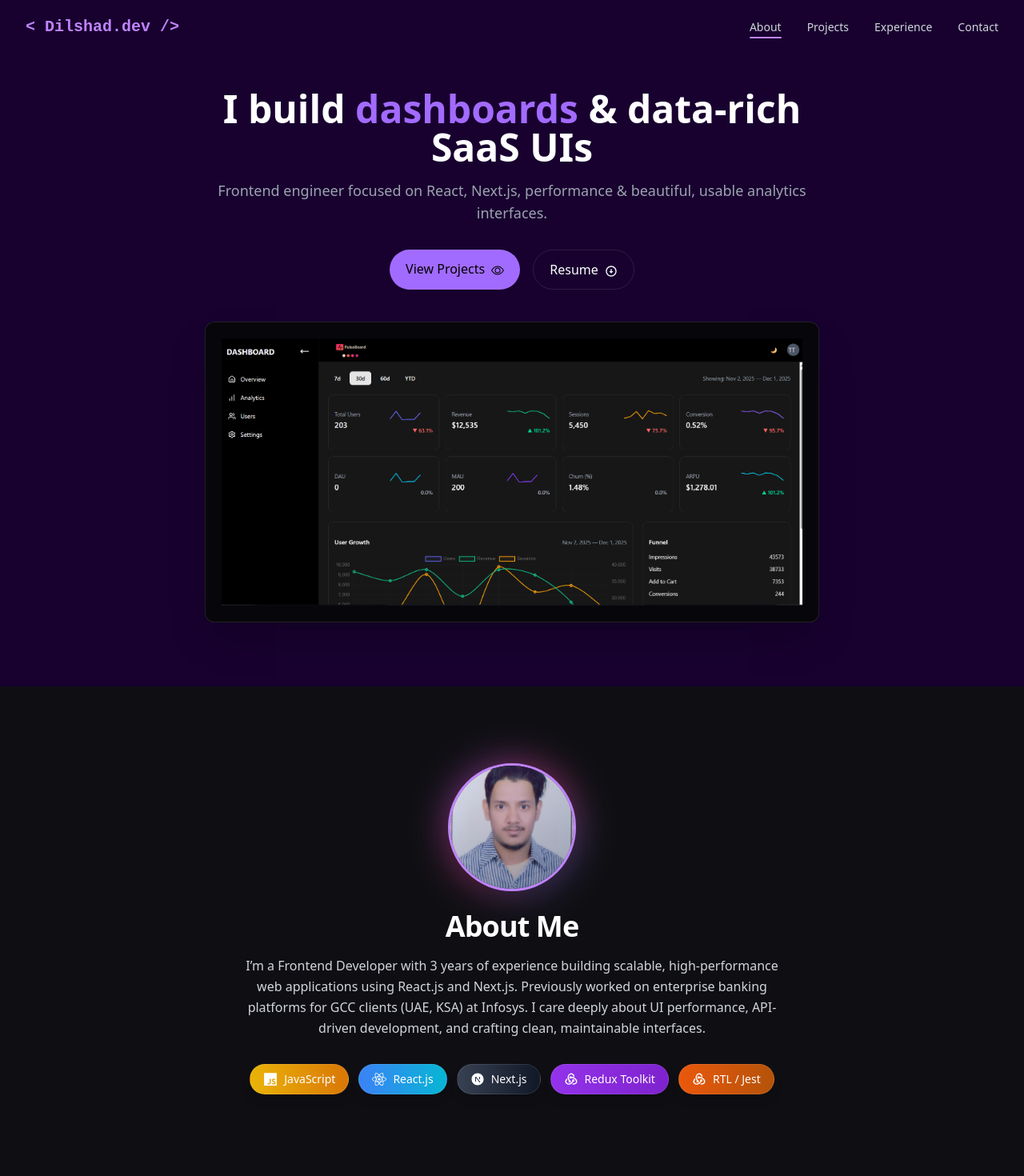
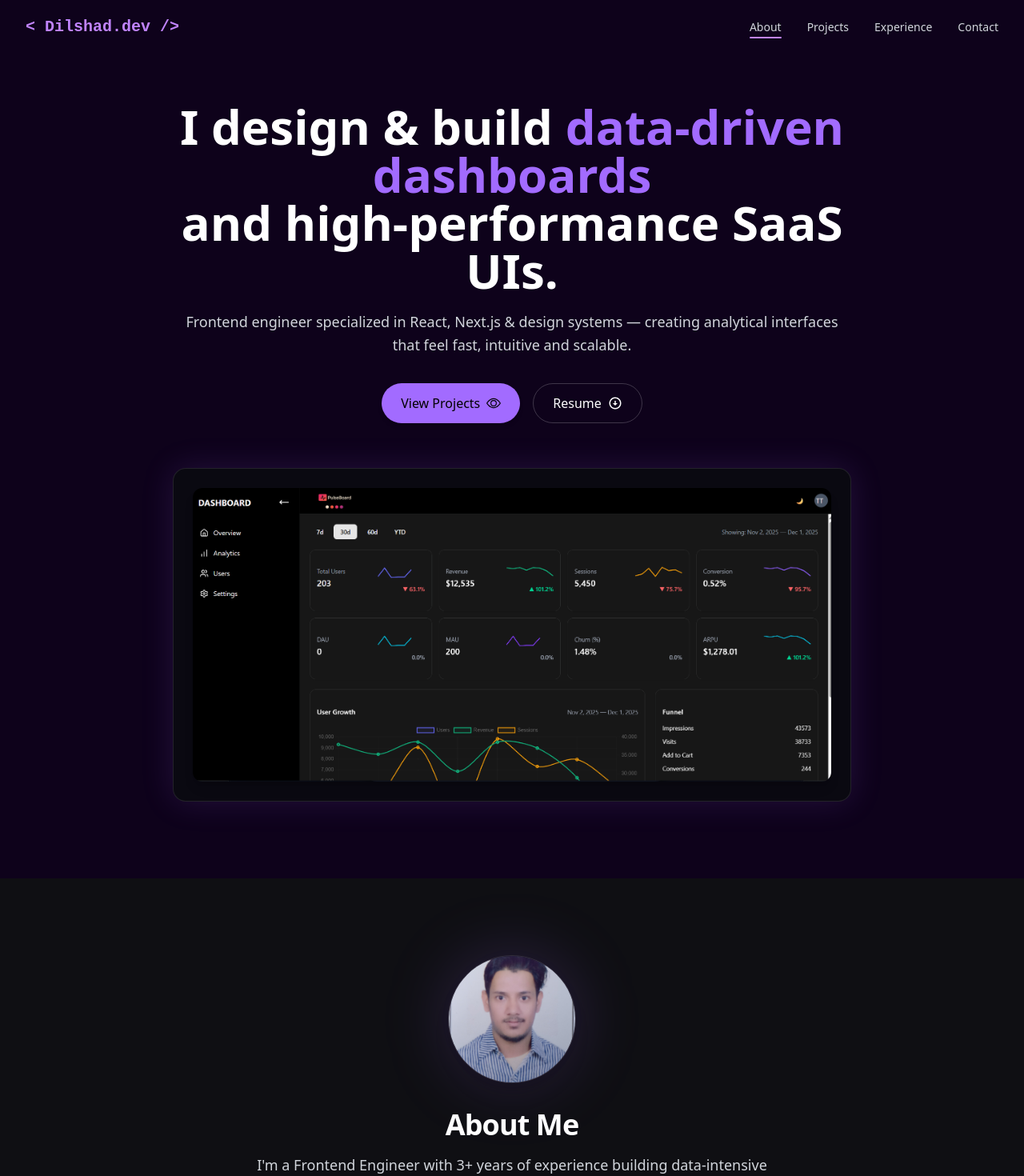
Before and after one commit to Shad-dil/my-portfolio, a React (Vite) app: page / in a window 1280 px wide. Shown: the top 1470 px of the page at 80% size. Built offline with nearby package versions, Linux system fonts and the light colour scheme.

Commit message:
updating layout and styling

```diff
--- a/src/components/About.jsx
+++ b/src/components/About.jsx
@@ -1,68 +1,4 @@
-// import { motion } from "framer-motion";
-// import { FaReact } from "react-icons/fa";
-// import { IoLogoJavascript } from "react-icons/io5";
-// import { RiNextjsFill } from "react-icons/ri";
-// import { TbBrandRedux } from "react-icons/tb";
-// // import { IoLogoJavascript } from "react-icons/io";
-// const About = () => (
-//   <section className="px-8 py-16 bg-white dark:bg-[#0f0f11]" id="about">
-//     <div className="flex flex-col items-center mb-6">
-//       <div className="flex justify-center mb-6">
-//         <div className="relative w-40 h-40 rounded-full p-[6px] bg-gradient-to-tr from-blue-500 via-purple-500 to-pink-500 animate-gradient-spin  hover:scale-105 transition-transform duration-300 ease-in-out">
-//           <div className="rounded-full overflow-hidden w-full h-full bg-dark shadow-inner">
-//             <img
-//               src="/Profile.jpg"
-//               alt="Dilshad"
-//               className="w-full h-full object-cover"
-//             />
-//           </div>
-//         </div>
-//       </div>
-//       <h2 className="text-3xl font-semibold">About Me</h2>
-//       <p className="text-gray-700 dark:text-gray-400 max-w-3xl text-center">
-//         “I’m a Frontend Developer with 3 years of experience building scalable,
-//         high-performance web applications using React.js and Next.js. Worked on
-//         enterprise banking platforms for GCC clients (UAE, KSA) at Infosys.
-//         Passionate about UI performance, API-driven development, and building
-//         clean, maintainable interfaces.”
-//       </p>
-//       <div className="flex flex-wrap justify-center gap-3 mt-6">
-//         <motion.span
-//           whileHover={{ scale: 1.1 }}
-//           className="px-4 py-1 bg-blue-600 text-white text-sm rounded-full shadow-md flex gap-1"
-//         >
-//           <IoLogoJavascript className="mt-1 cursor-pointer" /> Java Script
-//         </motion.span>
-//         <motion.span
-//           whileHover={{ scale: 1.1 }}
-//           className="px-4 py-1 bg-purple-600 text-white text-sm rounded-full shadow-md flex gap-1"
-//         >
-//           <FaReact className="mt-1 cursor-pointer" /> React.Js
-//         </motion.span>
-//         <motion.span
-//           whileHover={{ scale: 1.1 }}
-//           className="px-4 py-1 bg-teal-600 text-white text-sm rounded-full shadow-md flex gap-1"
-//         >
-//           <RiNextjsFill className="mt-1 cursor-pointer" /> Next.Js
-//         </motion.span>
-//         <motion.span
-//           whileHover={{ scale: 1.1 }}
-//           className="px-4 py-1 bg-gray-700 text-white text-sm rounded-full shadow-md flex gap-1"
-//         >
-//           <TbBrandRedux className="mt-1 cursor-pointer" /> Redux-Toolkit
-//         </motion.span>
-//         <motion.span
-//           whileHover={{ scale: 1.1 }}
-//           className="px-4 py-1 bg-amber-700 text-white text-sm rounded-full shadow-md flex gap-1"
-//         >
-//           <TbBrandRedux className="mt-1 cursor-pointer" /> React Testing
-//           Library/Jest
-//         </motion.span>
-//       </div>
-//     </div>
-//   </section>
-// );
-// export default About;
+"use client";
 
 import { motion } from "framer-motion";
 import { FaReact } from "react-icons/fa";
@@ -70,104 +6,109 @@ import { IoLogoJavascript } from "react-icons/io5";
 import { RiNextjsFill } from "react-icons/ri";
 import { TbBrandRedux } from "react-icons/tb";
 
-const About = () => {
+export default function About() {
   return (
     <section
       id="about"
       className="px-8 py-24 bg-[#0f0f13] text-white relative overflow-hidden"
     >
-      <div className="flex flex-col items-center max-w-4xl mx-auto">
-        {/* Profile Image with Glow Border */}
+      <div className="max-w-4xl mx-auto flex flex-col items-center">
+        {/* PROFILE IMAGE */}
         <motion.div
-          initial={{ opacity: 0, scale: 0.8 }}
+          initial={{ opacity: 0, scale: 0.85 }}
           whileInView={{ opacity: 1, scale: 1 }}
+          viewport={{ once: true }}
           transition={{ duration: 0.6 }}
-          className="relative w-40 h-40 mb-6"
+          className="relative w-40 h-40 mb-8"
         >
-          <div
-            className="absolute inset-0 rounded-full bg-gradient-to-br
-            from-purple-500 via-pink-500 to-blue-500 opacity-60 blur-xl"
-          />
-          <div className="relative rounded-full overflow-hidden w-40 h-40 border-[3px] border-purple-400 shadow-xl">
+          {/* subtle glow */}
+          <div className="absolute inset-0 rounded-full bg-[#A26BFF]/20 blur-2xl" />
+
+          <div className="relative w-40 h-40 rounded-full overflow-hidden border border-white/10 shadow-xl">
             <img
               src="/Profile.jpg"
-              alt="Dilshad"
+              alt="MD Dilshad"
               className="w-full h-full object-cover"
             />
           </div>
         </motion.div>
 
-        {/* Heading */}
+        {/* HEADING */}
         <motion.h2
           initial={{ opacity: 0, y: 10 }}
           whileInView={{ opacity: 1, y: 0 }}
+          viewport={{ once: true }}
           transition={{ duration: 0.5 }}
           className="text-4xl font-bold tracking-tight mb-4"
         >
           About Me
         </motion.h2>
 
-        {/* Description */}
+        {/* DESCRIPTION (senior rewritten) */}
         <motion.p
           initial={{ opacity: 0 }}
           whileInView={{ opacity: 1 }}
-          transition={{ duration: 0.7 }}
-          className="text-gray-300 text-center leading-relaxed max-w-2xl"
+          viewport={{ once: true }}
+          transition={{ duration: 0.6 }}
+          className="text-gray-300 text-center leading-relaxed max-w-2xl text-lg"
         >
-          I’m a Frontend Developer with 3 years of experience building scalable,
-          high-performance web applications using React.js and Next.js.
-          Previously worked on enterprise banking platforms for GCC clients
-          (UAE, KSA) at Infosys. I care deeply about UI performance, API-driven
-          development, and crafting clean, maintainable interfaces.
+          I'm a Frontend Engineer with 3+ years of experience building
+          data-intensive dashboards, SaaS products, and high-performance
+          interfaces using React and Next.js.
+          <br />
+          My background includes working on enterprise banking applications for
+          GCC clients (UAE, KSA) at Infosys, focusing on performance,
+          accessibility, and scalable UI architecture.
+          <br />I care deeply about design systems, DX, and turning complex data
+          into simple, usable interfaces.
         </motion.p>
 
-        {/* Skill Chips */}
+        {/* SKILL GROUP – clean, senior, minimal */}
         <motion.div
           initial={{ opacity: 0 }}
           whileInView={{ opacity: 1 }}
+          viewport={{ once: true }}
           transition={{ delay: 0.2 }}
-          className="flex flex-wrap justify-center gap-3 mt-8"
+          className="mt-10 grid grid-cols-2 sm:grid-cols-3 gap-4 w-full max-w-2xl"
         >
           {[
             {
               icon: <IoLogoJavascript />,
-              label: "JavaScript",
-              color: "from-yellow-500 to-amber-600",
+              label: "JavaScript (ES6+)",
             },
             {
               icon: <FaReact />,
               label: "React.js",
-              color: "from-blue-500 to-cyan-500",
             },
             {
               icon: <RiNextjsFill />,
               label: "Next.js",
-              color: "from-gray-700 to-gray-900",
             },
             {
               icon: <TbBrandRedux />,
               label: "Redux Toolkit",
-              color: "from-purple-600 to-purple-700",
             },
             {
               icon: <TbBrandRedux />,
-              label: "RTL / Jest",
-              color: "from-orange-600 to-amber-700",
+              label: "Testing (RTL & Jest)",
             },
-          ].map(({ icon, label, color }, index) => (
-            <motion.span
+            {
+              icon: <FaReact />,
+              label: "Performance & Optimization",
+            },
+          ].map(({ icon, label }, index) => (
+            <motion.div
               key={index}
-              whileHover={{ scale: 1.1 }}
-              className={`px-4 py-2 rounded-full text-sm flex items-center gap-2
-              bg-gradient-to-r ${color} text-white shadow-lg border border-white/10`}
+              whileHover={{ scale: 1.05 }}
+              className="flex items-center gap-3 px-4 py-3 rounded-xl bg-white/5
+              border border-white/10 shadow-md backdrop-blur-sm"
             >
-              <span className="text-lg">{icon}</span> {label}
-            </motion.span>
+              <span className="text-xl text-[#A26BFF]">{icon}</span>
+              <span className="text-sm text-gray-200">{label}</span>
+            </motion.div>
           ))}
         </motion.div>
       </div>
     </section>
   );
-};
-
-export default About;
+}
--- a/src/components/Experience.jsx
+++ b/src/components/Experience.jsx
@@ -1,69 +1,27 @@
-// export default function Experience() {
-//   const jobs = [
-//     {
-//       role: "Frontend Developer – Infosys",
-//       company: "Infosys",
-//       duration: "2022 - Present",
-//       desc: ["Built reusable UI components using React.js,Tailwind, and Redux Toolkit.","Integrated REST APIs for dashboards and workflows.","Participated in Agile sprints, code reviews, and stand-ups."],
-//     },
-//     {
-//       role: "Project: Digital Banking Portal",
-//       company: "Infosys",
-//       duration: "2024-Present",
-//       desc: ["Revamped banking UI with React.js & Next.js","Improved load speed by 30% and user engagement by 20%","Built modular, user-focused interfaces for customer/admin portals."]
-//     },
-//   ];
-
-//   return (
-//     <section id="experience" className="py-20 max-w-5xl mx-auto px-6">
-//       <h2 className="text-3xl font-bold text-cyan-300 mb-12 text-center">
-//         Experience
-//       </h2>
-
-//       <div className="space-y-8 relative before:absolute before:top-0 before:bottom-0 before:left-4 before:w-0.5 before:bg-cyan-300/30">
-//         {jobs.map((job, index) => (
-//           <div key={index} className="ml-12 relative">
-//             {/* Timeline dot */}
-//             <span className="absolute -left-7 top-2 w-4 h-4 rounded-full bg-cyan-300 shadow-cyan-300 shadow-md"></span>
-
-//             {/* Job Card */}
-//             <div className="bg-[#ffffff0d] backdrop-blur-md rounded-xl p-6 shadow-lg hover:shadow-cyan-500/20 transition">
-//               <h3 className="text-xl font-semibold text-cyan-300">{job.role}</h3>
-//               <p className="text-gray-400">
-//                 {job.company} • {job.duration}
-//               </p>
-//               {job.desc.map((j,i)=> <p key={i} className="mt-2 text-gray-300">{j}</p>)}
-
-//             </div>
-//           </div>
-//         ))}
-//       </div>
-//     </section>
-//   );
-// }
+"use client";
 
 import { motion } from "framer-motion";
 
 export default function Experience() {
   const jobs = [
     {
-      role: "Frontend Developer – Infosys",
+      role: "Frontend Developer",
       company: "Infosys",
-      duration: "2022 - Present",
+      duration: "2022 – Present",
       desc: [
-        "Built reusable UI components using React.js, Tailwind, and Redux Toolkit.",
-        "Integrated REST APIs for dashboards and workflows.",
-        "Participated in Agile sprints, code reviews, and stand-ups.",
+        "Developing high-performance UI for enterprise banking systems (UAE & KSA markets).",
+        "Building reusable, scalable React + Next.js components used across multiple product modules.",
+        "Improved UI load speed by optimizing rendering, reducing bundle size, and implementing best-practice caching.",
       ],
     },
     {
-      role: "Project: Digital Banking Portal",
+      role: "Digital Banking Portal – Frontend Lead",
       company: "Infosys",
-      duration: "2024 - Present",
+      duration: "2024 – Present",
       desc: [
-        "Revamped banking UI with React.js & Next.js.",
-        "Improved load speed by 30% and user engagement by 20%.",
-        "Built modular, user-focused interfaces for customer/admin portals.",
+        "Led UI revamp for customer & admin portals using React, Next.js, and modern state management.",
+        "Reduced LCP and CLS issues and improved Lighthouse performance scores to 90+.",
+        "Collaborated with backend, QA, and design teams to deliver seamless feature rollouts in Agile sprints.",
       ],
     },
   ];
@@ -73,54 +31,56 @@ export default function Experience() {
       id="experience"
       className="py-24 px-6 md:px-16 lg:px-32 bg-[#0f0f13] text-white"
     >
-      {/* Section Title */}
+      {/* Title */}
       <motion.h2
         initial={{ opacity: 0, y: 10 }}
         whileInView={{ opacity: 1, y: 0 }}
+        viewport={{ once: true }}
         transition={{ duration: 0.5 }}
-        viewport={{ once: true }}
-        className="text-3xl md:text-4xl font-bold text-center mb-16 text-gray-200"
+        className="text-4xl font-bold text-center mb-16 text-gray-100"
       >
         Experience
       </motion.h2>
 
-      {/* Timeline Container */}
+      {/* Timeline */}
       <div className="relative max-w-4xl mx-auto">
         {/* Vertical Line */}
-        <div className="absolute left-[22px] top-0 bottom-0 w-[2px] bg-white/10"></div>
+        <div className="absolute left-6 top-0 bottom-0 w-[2px] bg-white/5"></div>
 
-        <div className="space-y-12">
+        <div className="space-y-14">
           {jobs.map((job, index) => (
             <motion.div
               key={index}
               initial={{ opacity: 0, x: -40 }}
               whileInView={{ opacity: 1, x: 0 }}
+              viewport={{ once: true }}
               transition={{ duration: 0.6, delay: index * 0.15 }}
-              viewport={{ once: true }}
               className="relative pl-16"
             >
-              {/* Dot */}
-              <div className="absolute left-[14px] top-2 w-4 h-4 bg-gray-400 rounded-full border border-white/20"></div>
+              {/* Timeline Node */}
+              <div className="absolute left-[14px] top-2 w-4 h-4 rounded-full bg-[#A26BFF] shadow-[0_0_10px_#A26BFF]"></div>
 
               {/* Card */}
               <div
                 className="
                   bg-[#131319] border border-white/10 rounded-xl
-                  p-6 shadow-sm hover:shadow-md hover:border-white/20
-                  transition-all duration-300
+                  p-6 shadow-sm hover:shadow-lg
+                  hover:border-white/20 transition-all duration-300
                 "
               >
-                <h3 className="text-lg md:text-xl font-semibold text-gray-200">
+                <h3 className="text-xl font-semibold text-gray-100">
                   {job.role}
                 </h3>
-
-                <p className="text-gray-400 text-sm mb-3">
+                <p className="text-gray-400 text-sm mb-4">
                   {job.company} • {job.duration}
                 </p>
 
-                <ul className="space-y-1">
+                <ul className="space-y-2">
                   {job.desc.map((line, i) => (
-                    <li key={i} className="text-gray-300 leading-relaxed">
+                    <li
+                      key={i}
+                      className="text-gray-300 leading-relaxed text-[15px]"
+                    >
                       • {line}
                     </li>
                   ))}
--- a/src/components/Hero.jsx
+++ b/src/components/Hero.jsx
@@ -1,130 +1,78 @@
+"use client";
+
 import { motion } from "framer-motion";
-import { BiDownArrow, BiDownArrowCircle } from "react-icons/bi";
-import { BsEye, BsGithub } from "react-icons/bs";
+import { BiDownArrowCircle } from "react-icons/bi";
+import { BsEye } from "react-icons/bs";
 
-const Hero = () => (
-  // <section className="relative bg-gradient-to-b from-blue-500 to-blue-700 text-white overflow-hidden min-h-screen flex flex-col items-center justify-center">
-  //   {/* Content */}
-  //   <div className="relative z-10 flex flex-col items-center justify-center text-center py-24 px-6">
-  //     <motion.h1
-  //       className="text-3xl sm:text-4xl md:text-5xl font-bold mb-3 tracking-tight gradient-title mt-20"
-  //       initial={{ opacity: 0, x: -80 }}
-  //       animate={{ opacity: 1, x: 0 }}
-  //       transition={{ duration: 0.8, ease: "easeOut" }}
-  //     >
-  //       MD Dilshad
-  //     </motion.h1>
-
-  //     <p className="text-base sm:text-lg text-white  mb-6">
-  //       Frontend Developer (React.js | Next.js | UI Performance)
-  //       <br />I build fast, modern, and scalable web applications with React &
-  //       Next.js.
-  //     </p>
-
-  //     <motion.div
-  //       initial={{ opacity: 0, y: 20 }}
-  //       animate={{ opacity: 1, y: 0 }}
-  //       transition={{ duration: 0.6 }}
-  //       className="flex flex-col sm:flex-row items-center justify-center gap-4"
-  //     >
-  //       <a
-  //         href="/dev_resume.pdf"
-  //         target="_blank"
-  //         // Add 'flex items-center justify-center gap-2' to align content horizontally
-  //         className="px-5 py-2 bg-white hover:bg-blue-100 rounded-full text-blue-700 text-sm w-[200px] text-center flex items-center justify-center gap-2 hover:-translate-y-2 transition-all"
-  //         download
-  //       >
-  //         View My Resume{" "}
-  //         <BiDownArrowCircle className="inline-block h-4 w-4 ml-1" />
-  //       </a>
-
-  //       <a
-  //         href="#projects"
-  //         className="px-5 py-2 bg-white hover:bg-blue-100 rounded-full text-blue-700 text-sm w-[200px] text-center hover:-translate-y-2 transition-all"
-  //       >
-  //         View Projects <BsEye className="inline-block h-4 w-4 ml-1" />
-  //       </a>
-  //       <a
-  //         href="https://github.com/Shad-dil"
-  //         target="_blank"
-  //         className="px-5 py-2 bg-white hover:bg-blue-100 rounded-full text-blue-700 text-sm w-[200px] text-center hover:-translate-y-2 transition-all"
-  //       >
-  //         Github <BsGithub className="inline-block h-4 w-4 ml-1" />
-  //       </a>
-  //     </motion.div>
-
-  //     {/* Floating Profile Image */}
-  //     <div className="relative mt-10">
-  //       <motion.img
-  //         src="/heroimage.png" // 🔁 Replace with your image (e.g., /dilshad.png)
-  //         alt="MD Dilshad"
-  //         className="w-40 h-40 md:w-52 md:h-52 rounded-full border-4 border-white shadow-xl relative z-10"
-  //         animate={{ y: [0, -10, 0] }}
-  //         transition={{ duration: 3, repeat: Infinity, ease: "easeInOut" }}
-  //       />
-  //       {/* Soft Glow */}
-  //       <div className="absolute inset-0 rounded-full bg-white opacity-20 blur-2xl"></div>
-  //     </div>
-  //   </div>
-
-  //   {/* SVG Wave */}
-  //   <svg
-  //     className="absolute bottom-0 left-0 w-full text-white"
-  //     viewBox="0 0 1440 320"
-  //     fill="currentColor"
-  //     xmlns="http://www.w3.org/2000/svg"
-  //   >
-  //     <path d="M0,160L80,176C160,192,320,224,480,218.7C640,213,800,171,960,170.7C1120,171,1280,213,1360,234.7L1440,256L1440,320L1360,320C1280,320,1120,320,960,320C800,320,640,320,480,320C320,320,160,320,80,320L0,320Z" />
-  //   </svg>
-  // </section>
-  <section className="pt-28 pb-20 text-center bg-[#18012f] text-white">
-    <div className="max-w-3xl mx-auto">
+export default function Hero() {
+  return (
+    <section className="pt-32 pb-24 text-center bg-[#0e021b] text-white relative overflow-hidden">
+      <div className="max-w-4xl mx-auto px-6">
+        {/* TITLE */}
         <motion.h1
-        initial={{ opacity: 0, y: 8 }}
+          initial={{ opacity: 0, y: 10 }}
           animate={{ opacity: 1, y: 0 }}
           transition={{ duration: 0.6 }}
-        className="text-4xl sm:text-5xl font-extrabold"
+          className="text-4xl sm:text-5xl lg:text-6xl font-extrabold leading-tight"
         >
-        I build <span className="text-[#A26BFF]">dashboards</span> & data-rich
-        SaaS UIs
+          I design & build{" "}
+          <span className="text-[#A26BFF]">data-driven dashboards</span>
+          <br className="hidden sm:block" />
+          and high-performance SaaS UIs.
         </motion.h1>
 
+        {/* SUBTEXT */}
         <motion.p
-        initial={{ opacity: 0, y: 8 }}
+          initial={{ opacity: 0, y: 10 }}
           animate={{ opacity: 1, y: 0 }}
-        transition={{ delay: 0.15 }}
-        className="mt-4 text-lg text-gray-400"
+          transition={{ duration: 0.75 }}
+          className="mt-5 text-lg text-gray-300 leading-relaxed"
         >
-        Frontend engineer focused on React, Next.js, performance & beautiful,
-        usable analytics interfaces.
+          Frontend engineer specialized in React, Next.js & design systems —
+          creating analytical interfaces that feel fast, intuitive and scalable.
         </motion.p>
 
-      <div className="mt-8 flex flex-col sm:flex-row gap-4 justify-center">
+        {/* BUTTONS */}
+        <motion.div
+          initial={{ opacity: 0, y: 10 }}
+          animate={{ opacity: 1, y: 0 }}
+          transition={{ duration: 0.9 }}
+          className="mt-8 flex flex-col sm:flex-row gap-4 justify-center"
+        >
           <a
             href="#projects"
-          className="px-5 py-3 rounded-full bg-[#A26BFF] text-black font-medium shadow hover:bg-transparent hover:text-white hover:border-white hover:border"
+            className="px-6 py-3 rounded-full bg-[#A26BFF] text-black font-medium shadow-md hover:bg-transparent hover:text-white hover:border-white hover:border transition flex items-center justify-center gap-2"
           >
-          View Projects <BsEye className="inline-block h-4 w-4 ml-1" />
+            View Projects <BsEye className="text-lg" />
           </a>
+
           <a
             href="/dev_resume.pdf"
-          className="px-5 py-3 rounded-full border border-white/10 text-white hover:bg-[#A26BFF] hover:text-black"
+            className="px-6 py-3 rounded-full border border-white/20 text-white hover:bg-[#A26BFF] hover:text-black transition flex items-center justify-center gap-2"
           >
-          Resume <BiDownArrowCircle className="inline-block h-4 w-4 ml-1" />
+            Resume <BiDownArrowCircle className="text-lg" />
           </a>
+        </motion.div>
+
+        {/* DASHBOARD PREVIEW FADE-IN */}
+        <motion.div
+          initial={{ opacity: 0, y: 25 }}
+          animate={{ opacity: 1, y: 0 }}
+          transition={{ duration: 1.1 }}
+          className="mt-14 mx-auto max-w-5xl p-4 sm:p-6 rounded-2xl bg-[#0A0911] border border-white/10 shadow-[0px_0px_40px_rgba(162,107,255,0.15)]"
+        >
+          <img
+            src="/dashboard_preview.png"
+            alt="SaaS Dashboard Preview"
+            className="w-full rounded-xl shadow-lg"
+          />
+        </motion.div>
       </div>
 
-      <div className="mt-10">
-        <div className="mx-auto max-w-4xl rounded-xl overflow-hidden border border-white/10 shadow-2xl bg-[#07070b] p-5">
-          <img
-            src="/dashboard_preview.png"
-            alt="dashboard preview"
-            className="w-full h-auto block"
-          />
-        </div>
-      </div>
+      {/* BACKGROUND GLOW */}
+      <div className="absolute inset-0 -z-10 flex justify-center">
+        <div className="w-[700px] h-[700px] bg-[#A26BFF]/20 blur-[180px] opacity-30"></div>
       </div>
     </section>
   );
-
-export default Hero;
+}
```
Also changed, not shown: src/components/Report.jsx (+55 -45 lines). Lines whose indentation alone changed are shown as unchanged.
